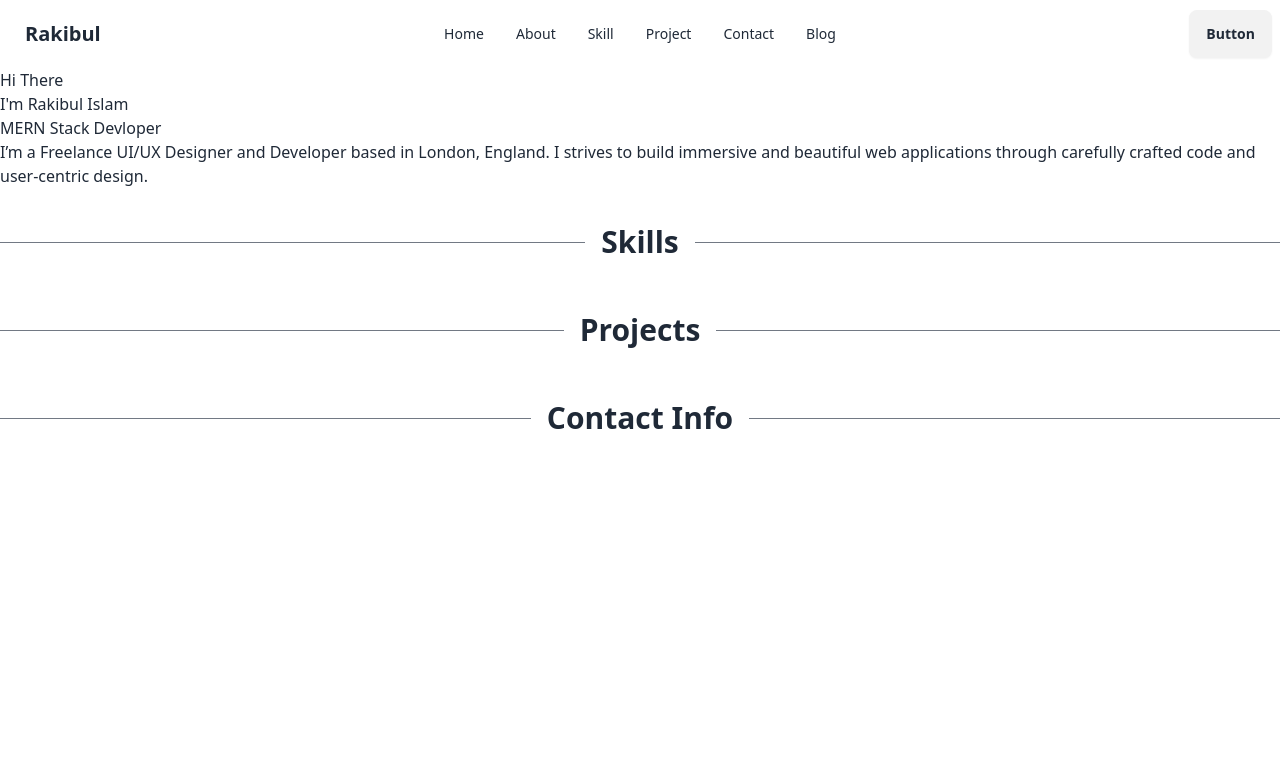
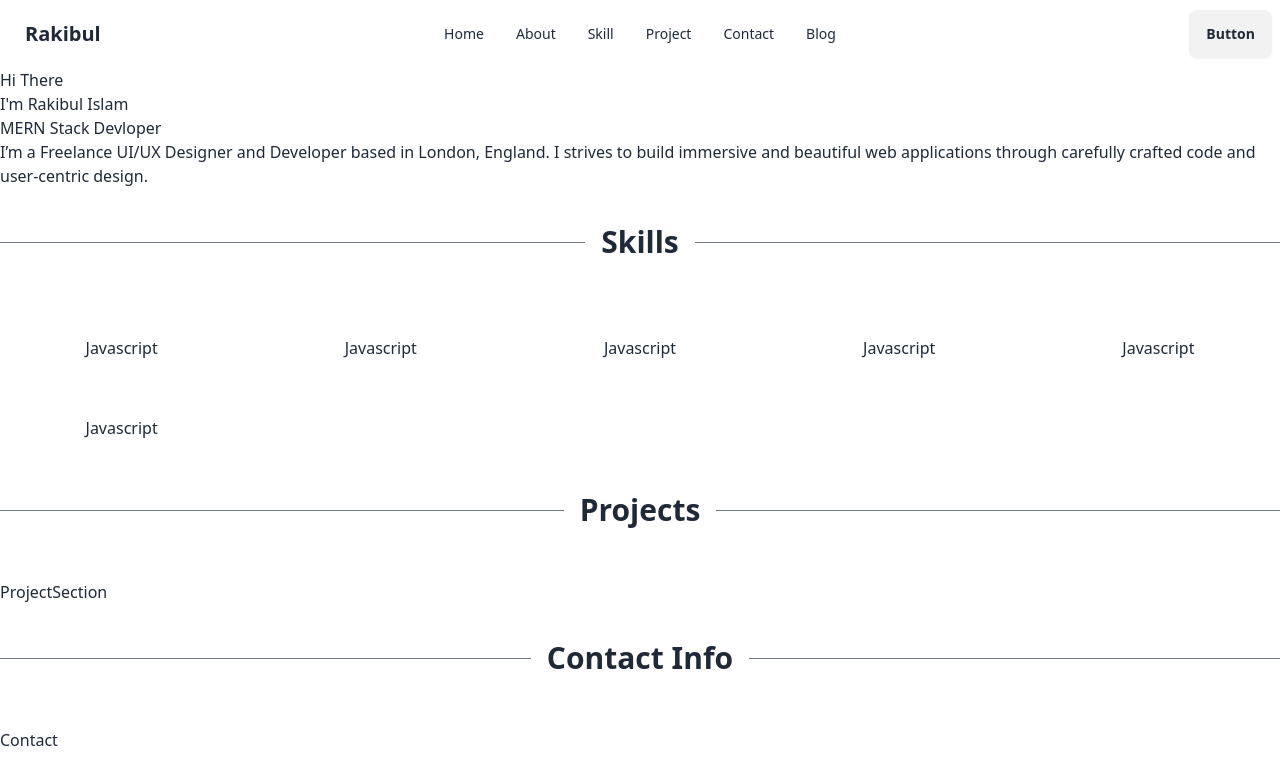
Before and after one commit to rjspyk5/web-dev-portfolio, a React (Vite) app: page / in a window 1280 px wide. Shown: the top 784 px of the page. Built offline with nearby package versions, Linux system fonts and the light colour scheme.

Commit message:
created:needed component for stucture

```diff
--- a/src/Pages/Home/Home.jsx
+++ b/src/Pages/Home/Home.jsx
@@ -1,12 +1,18 @@
 import { Banner } from "../../components/Banner/Banner";
+import { Contact } from "../../components/Contact/Contact";
+import { ProjectSection } from "../../components/ProjectSection/ProjectSection";
+import { SkillSection } from "../../components/SkillSection/SkillSection";
 import { SectionHeading } from "./../../components/sectionHeading/SectionHeading";
 export const Home = () => {
   return (
     <div>
       <Banner />
       <SectionHeading heading="Skills" id="#skills" />
+      <SkillSection />
       <SectionHeading heading="Projects" id="#projects" />
+      <ProjectSection />
       <SectionHeading heading="Contact Info" id="#contact" />
+      <Contact />
     </div>
   );
 };
--- /dev/null
+++ b/src/components/Contact/Contact.jsx
@@ -0,0 +1,5 @@
+import React from "react";
+
+export const Contact = () => {
+  return <div>Contact</div>;
+};
--- /dev/null
+++ b/src/components/ProjectSection/ProjectSection.jsx
@@ -0,0 +1,5 @@
+import React from "react";
+
+export const ProjectSection = () => {
+  return <div>ProjectSection</div>;
+};
--- /dev/null
+++ b/src/components/SkillSection/SkillIteam.jsx
@@ -0,0 +1,10 @@
+import React from "react";
+
+export const SkillIteam = () => {
+  return (
+    <div className="p-4 flex justify-center items-center space-y-2">
+      <img src="" alt="" />
+      <p>Javascript</p>
+    </div>
+  );
+};
--- a/src/components/SkillSection/SkillSection.jsx
+++ b/src/components/SkillSection/SkillSection.jsx
@@ -1,5 +1,14 @@
-import React from "react";
+import { SkillIteam } from "./SkillIteam";
 
 export const SkillSection = () => {
-  return <div>SkillSection</div>;
+  return (
+    <div className="grid grid-cols-2 sm:grid-cols-3 gap-4 md:grid-cols-4 lg:grid-cols-5">
+      <SkillIteam />
+      <SkillIteam />
+      <SkillIteam />
+      <SkillIteam />
+      <SkillIteam />
+      <SkillIteam />
+    </div>
+  );
 };
```
